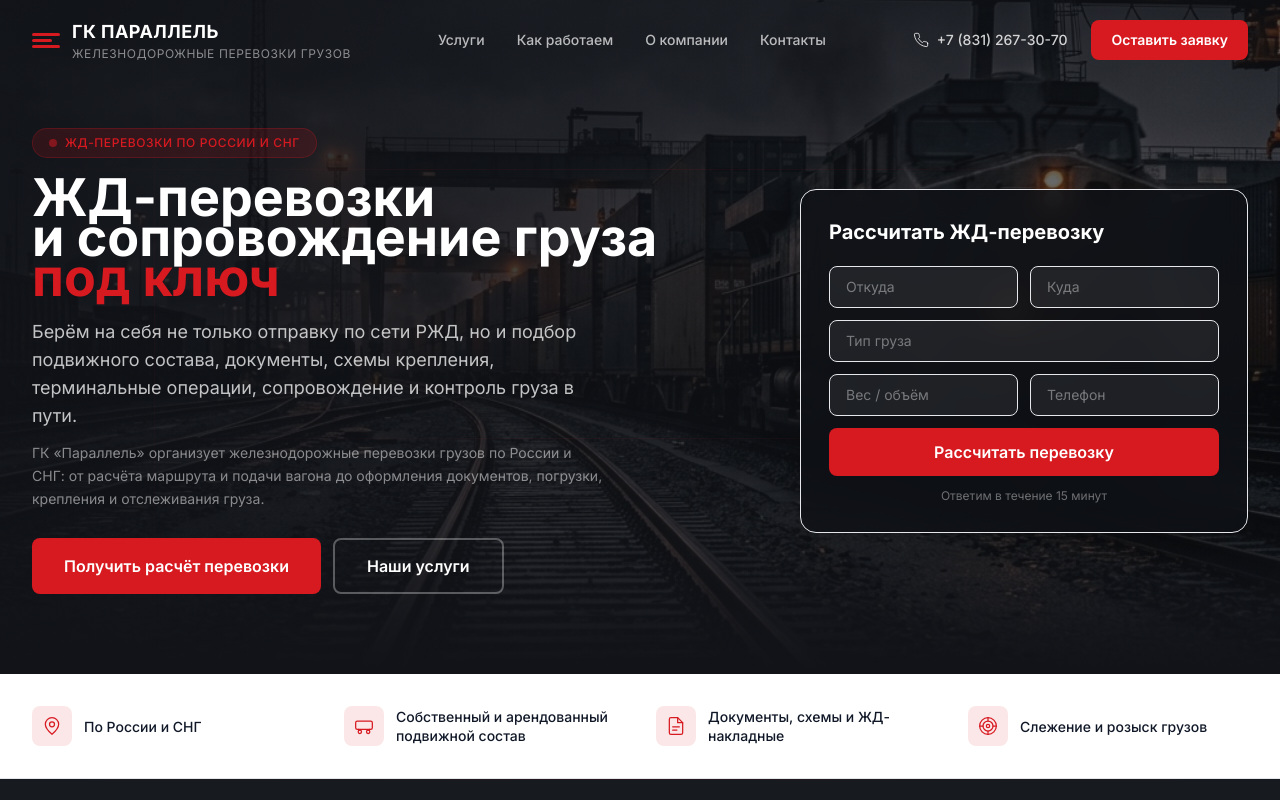
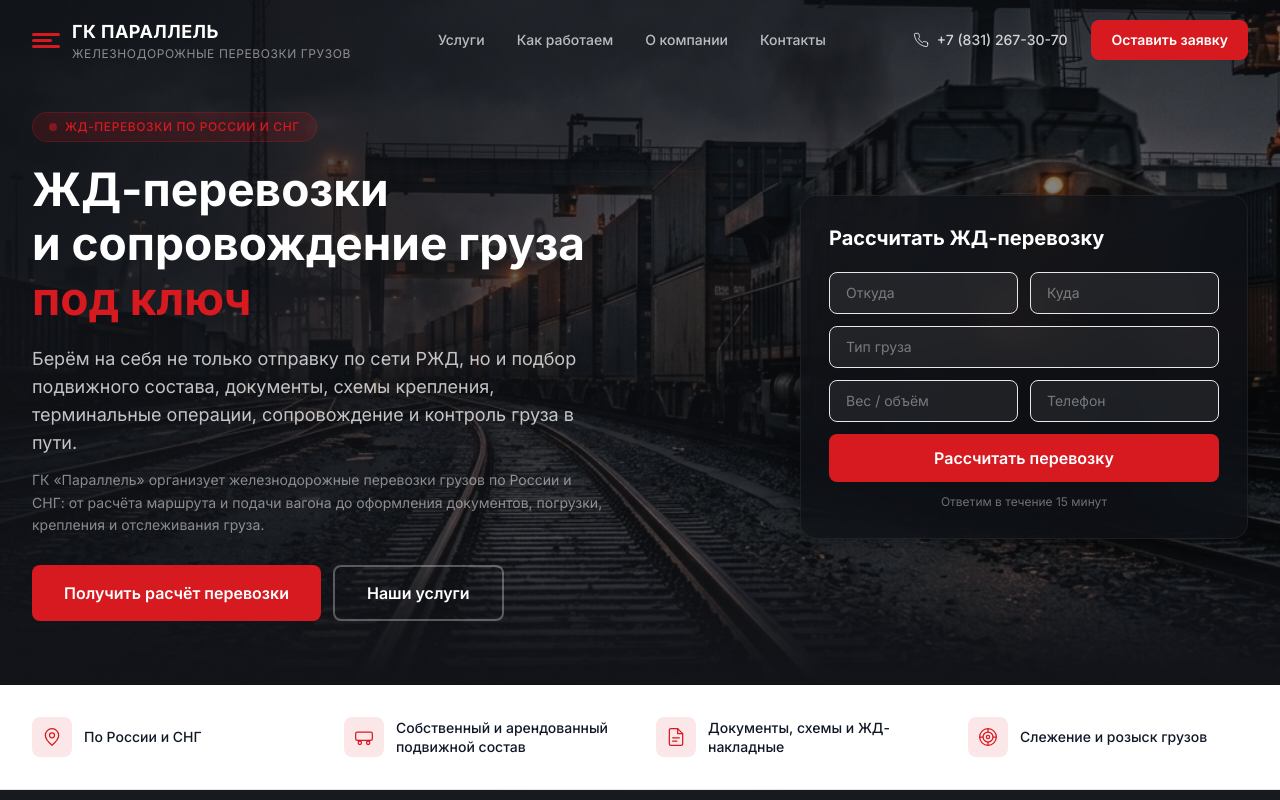
Before and after one commit to matteimikeska49-bot/gkp, a React (Vite) app: page / in a window 1280 px wide. Shown: the top 800 px of the page. Built offline with nearby package versions, Linux system fonts and the light colour scheme.

Commit message:
refactor: polish hero visual balance

```diff
--- a/src/index.css
+++ b/src/index.css
@@ -118,6 +118,6 @@
 
 .gradient-hero-overlay {
   background:
-    linear-gradient(90deg, rgba(17, 19, 24, 0.92) 0%, rgba(17, 19, 24, 0.78) 45%, rgba(17, 19, 24, 0.55) 100%),
-    linear-gradient(180deg, rgba(17, 19, 24, 0.3) 0%, transparent 30%, transparent 70%, rgba(17, 19, 24, 0.6) 100%);
+    linear-gradient(90deg, rgba(17, 19, 24, 0.88) 0%, rgba(17, 19, 24, 0.65) 40%, rgba(17, 19, 24, 0.4) 100%),
+    linear-gradient(180deg, rgba(17, 19, 24, 0.25) 0%, transparent 30%, transparent 75%, rgba(17, 19, 24, 0.5) 100%);
 }
--- a/src/sections/HeroSection.jsx
+++ b/src/sections/HeroSection.jsx
@@ -45,7 +45,7 @@ export default function HeroSection() {
       </div>
 
       {/* Content */}
-      <div className="container-main relative z-10 pt-24 pb-14 md:pt-28 md:pb-16 lg:pt-32 lg:pb-20">
+      <div className="container-main relative z-10 pt-22 pb-12 md:pt-24 md:pb-14 lg:pt-28 lg:pb-16">
         <div className="grid grid-cols-1 lg:grid-cols-12 gap-8 lg:gap-10 items-center">
           {/* Left: Content — takes 7 cols on desktop */}
           <div className="lg:col-span-7">
@@ -56,7 +56,7 @@ export default function HeroSection() {
               </span>
             </div>
 
-            <h1 className="text-[1.75rem] sm:text-4xl md:text-[2.75rem] lg:text-[3rem] xl:text-[3.25rem] font-bold text-white leading-[1.15] mb-5">
+            <h1 className="text-[1.625rem] sm:text-[2rem] md:text-[2.375rem] lg:text-[2.625rem] xl:text-[2.875rem] font-bold text-white leading-[1.18] mb-5">
               ЖД-перевозки<br className="hidden sm:block" /> и&nbsp;сопровождение груза{' '}
               <span className="text-accent">под&nbsp;ключ</span>
             </h1>
@@ -84,7 +84,7 @@ export default function HeroSection() {
           {/* Right: Form — takes 5 cols on desktop */}
           <div className="lg:col-span-5">
             <div className="w-full max-w-md mx-auto lg:mx-0 lg:ml-auto">
-              <div className="bg-graphite-dark/80 backdrop-blur-lg border border-white/12 rounded-2xl p-6 md:p-7 shadow-2xl">
+              <div className="bg-graphite-dark/75 backdrop-blur-xl border border-white/[0.06] rounded-2xl p-6 md:p-7 shadow-[0_8px_32px_rgba(0,0,0,0.4)]">
                 <h2 className="text-white font-bold text-lg md:text-xl mb-5">
                   Рассчитать ЖД-перевозку
                 </h2>
```
